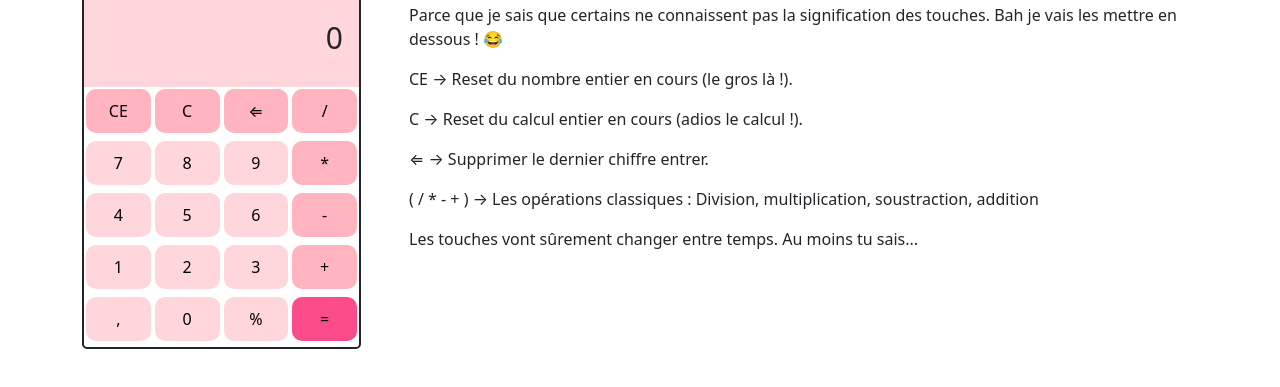
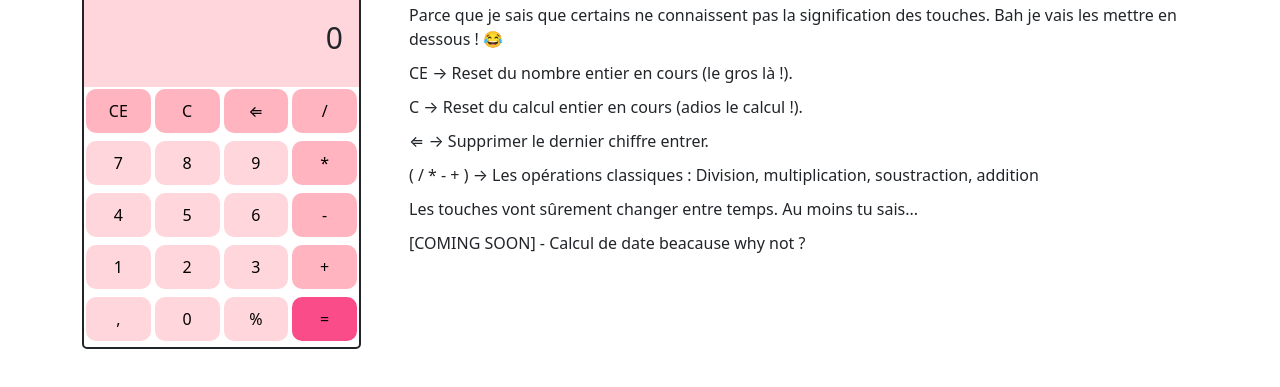
Before and after one commit to barthRachel/pand-addition, a plain HTML site: page index.html in a window 1280 px wide. Shown: the part 101-488 px from the top of the page. Drawn offline with nearby package versions, Linux system fonts and the light colour scheme.

Commit message:
Légères modifications diverses

```diff
--- a/css/style.css
+++ b/css/style.css
@@ -61,17 +61,6 @@ button {
     background-color: #FA4C89;
 }
 
-/*
-.reset {
-    background-color: #FD6C9E;
+#explainations p{
+    margin-bottom: 10px;
 }
-
-/*
-#FA4C89
-
-#FD9BBD
-
-#FD6C9E
-
-#FFB4BF
-*/
--- a/index.html
+++ b/index.html
@@ -22,8 +22,8 @@
                     <div id="screen" class="">
                         <select class="form-select" aria-label="Select mode">
                             <option selected>Standard</option>
-                            <option value="scientifique">Scientifique</option>
-                            <option value="date">Date</option>
+                            <!--<option value="scientifique">Scientifique</option>
+                            <option value="date">Date</option>-->
                         </select>
                         <div class="input d-flex flex-column">
                             <p id="screen_progess" class="m-0 pe-3 hideProgress"></p>
@@ -64,7 +64,7 @@
                     </div>
                 </div>
 
-                <aside class="ps-md-4 col-12 col-md-7 col-lg-9">
+                <aside id="explainations" class="ps-md-4 col-12 col-md-7 col-lg-9">
                     <h1 class="d-none d-md-block">Pand'Addition</h1>
                     <p>Parce que je sais que certains ne connaissent pas la signification des touches. Bah je vais les mettre en dessous ! 😂</p>
                     <p>CE &#8594; Reset du nombre entier en cours (le gros là !).</p>
@@ -72,6 +72,7 @@
                     <p>&#x21D0; &#8594; Supprimer le dernier chiffre entrer.</p>
                     <p>( / * - + ) &#8594; Les opérations classiques : Division, multiplication, soustraction, addition</p>
                     <p>Les touches vont sûrement changer entre temps. Au moins tu sais...</p>
+                    <p>[COMING SOON] - Calcul de date beacause why not ?</p>
                 </aside>
             </section>
         </main>
```
